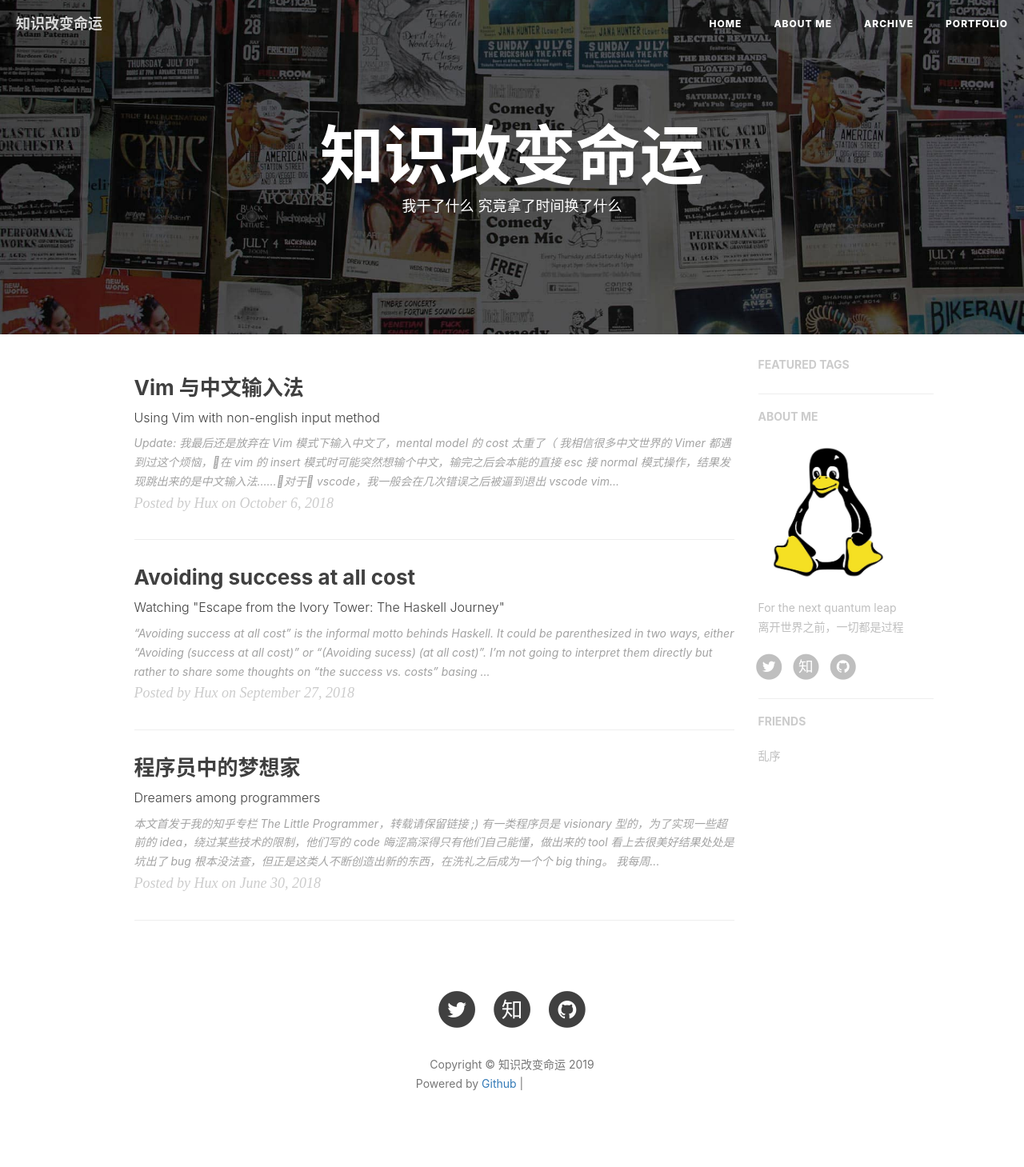
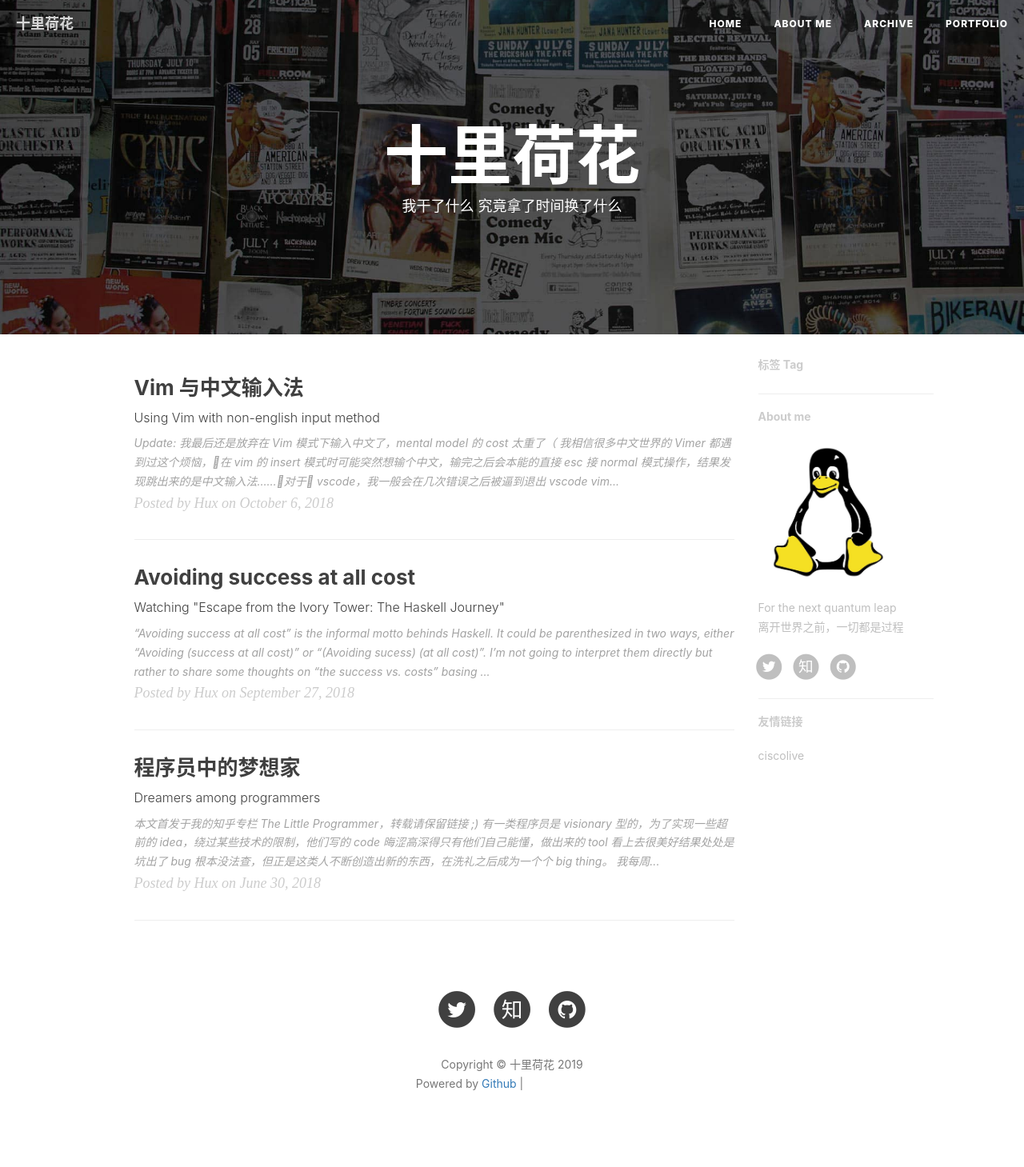
Before and after one commit to ciscolive/ciscolive.github.io, a Jekyll site: the page built from index.html, in a window 1280 px wide. Shown: the whole page at 80% size. Built offline with Jekyll 4.4.1, drawn with Linux system fonts in a browser that asks for light colours; nearby versions of some CDN libraries; the list of posts is cut into pages by our own code; comment, search, counter and statistics services are not loaded; grey boxes are pictures that could not be loaded.

Commit message:
Initial commit

```diff
--- a/_config.yml
+++ b/_config.yml
@@ -1,6 +1,6 @@
 # Site settings
-title: 知识改变命运
-SEOTitle: 颜文武的个人博客
+title: 十里荷花
+SEOTitle: careline的个人博客
 header-img: img/home-bg.jpg
 email: 968828@gmail.com
 description: "关于程序与设计、网络工程师 | 颜文武，Network Engineer | 这里是 @颜文武 的个人博客，与你一起发现更大的世界。"
@@ -59,7 +59,7 @@ kramdown:
 
 
 # Disqus settings
-disqus_username: ciscolive
+disqus_username: webank
 
 # Netease settings
 netease_comment: false
@@ -103,10 +103,7 @@ page-mathjax: false
 # Friends
 friends: [
     {
-    #     title: "Su",
-    #     href: "http://su.gallery/"
-    # },{
-        title: "乱序",
-        href: "http://mida.re/"
-    }
+         title: "ciscolive",
+         href: "https://ciscolive.github.io"
+     }
 ]
--- a/_includes/featured-tags.html
+++ b/_includes/featured-tags.html
@@ -7,7 +7,7 @@
     {% if include.bottom %}
         <hr class="hidden-sm hidden-xs">
     {% endif %}
-    <h5><a href="{{'/archive/' | prepend: site.baseurl }}">FEATURED TAGS</a></h5>
+    <h5><a href="{{'/archive/' | prepend: site.baseurl }}">标签 Tag</a></h5>
     <div class="tags">
         {% capture tags %}
         {% comment %}
--- a/_includes/friends.html
+++ b/_includes/friends.html
@@ -1,6 +1,6 @@
 {% if site.friends %}
 <hr>
-<h5>FRIENDS</h5>
+<h5>友情链接</h5>
 <ul class="list-inline">
   {% for friend in site.friends %}
   <li><a href="{{friend.href}}">{{friend.title}}</a></li>
--- a/_includes/short-about.html
+++ b/_includes/short-about.html
@@ -1,6 +1,6 @@
 <section class="visible-md visible-lg">
   <hr>
-  <h5><a href="{{'/about/' | prepend: site.baseurl }}">ABOUT ME</a></h5>
+  <h5><a href="{{'/about/' | prepend: site.baseurl }}">About me</a></h5>
   <div class="short-about">
     {% if site.sidebar-avatar %}
     <img src="{{site.sidebar-avatar}}" />
```
